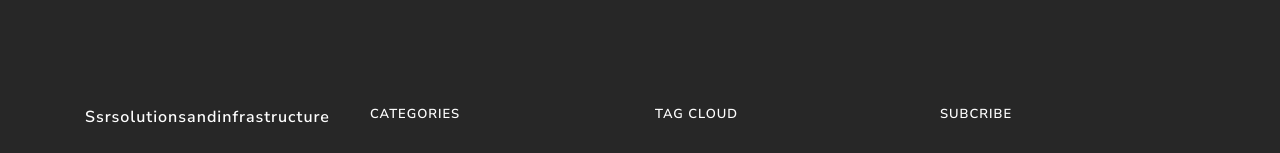
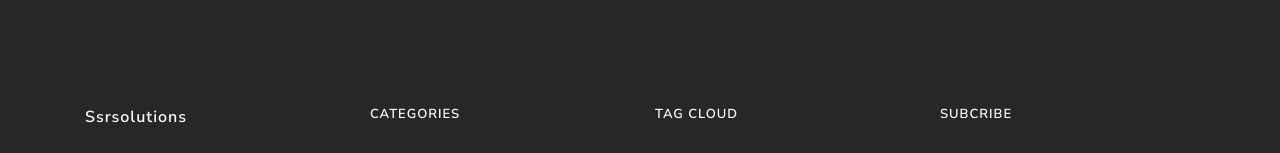
Before and after one commit to Vikalshadv/footer, a plain HTML site: page index.html in a window 1280 px wide. Shown: the top 153 px of the page. Drawn offline with Linux system fonts and the light colour scheme; files whose address does not match are found by name.

Commit message:
Update index.html

```diff
--- a/index.html
+++ b/index.html
@@ -18,7 +18,7 @@
         <div class="container">
             <div class="row">
                 <div class="col-md-6 col-lg-3 mb-md-0 mb-4">
-                    <h2 class="footer-heading"><a href="#" class="logo">ssrsolutionsandinfrastructure</a></h2>
+                    <h2 class="footer-heading"><a href="#" class="logo">ssrsolutions</a></h2>
                     <p> THEY ARE AT LOW PRICE AS WELL AS BETTER CONDITIONS . THAT"S WHY WE SAY
                         "कम खपत, अधिक चमक"</p>
                     <a href="#">read more <span class="ion-ios-arrow-round-forward"></span></a>
```
